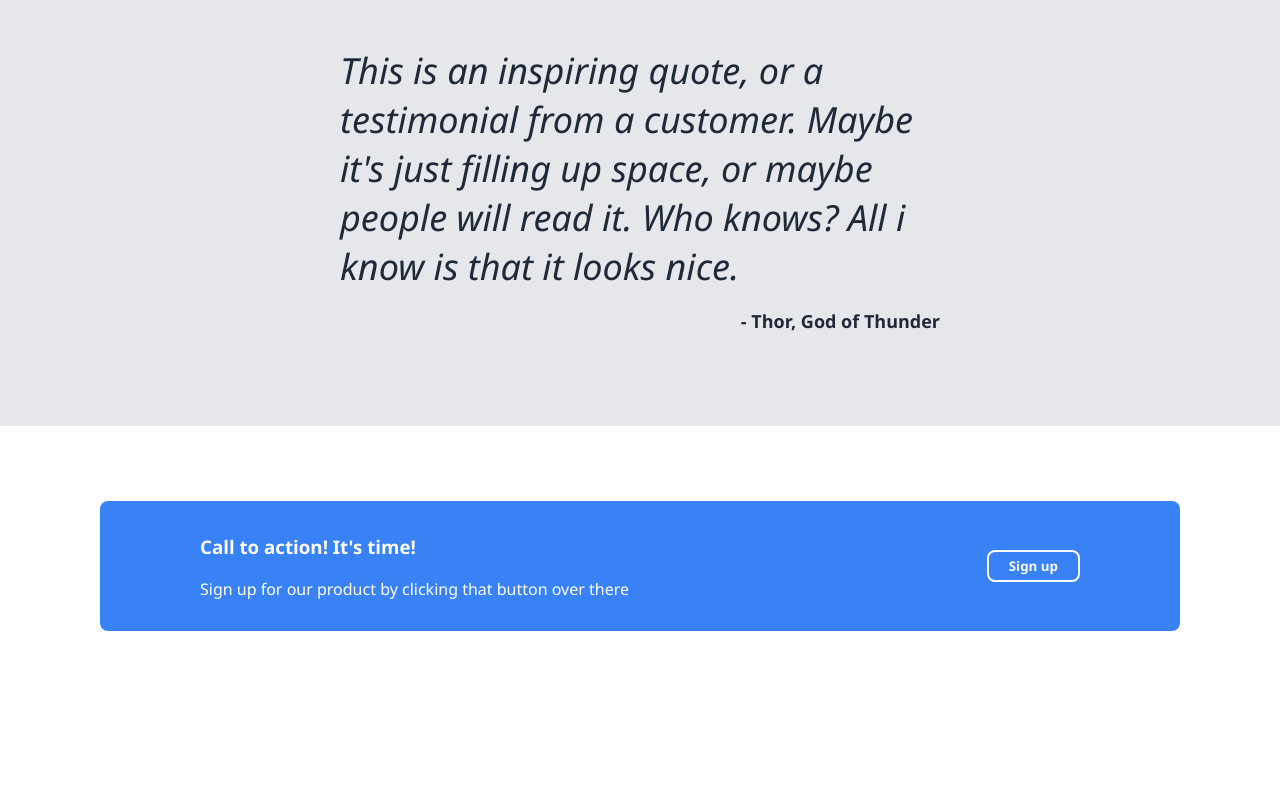
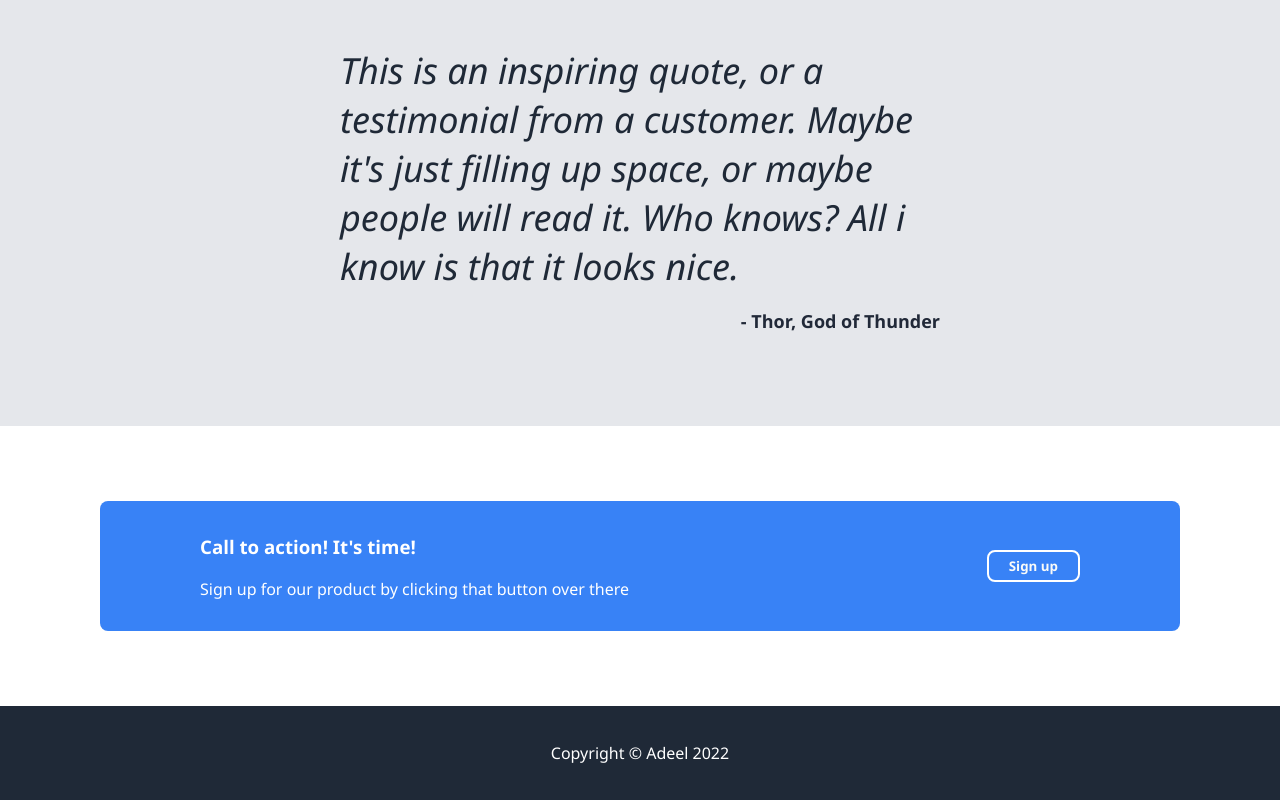
Before and after one commit to ade3l/odin-landing-page, a plain HTML site: page index.html in a window 1280 px wide. Shown: the part 1192-1992 px from the top of the page. Before the commit the page ends 1898 px from the top, so only its background shows below. Drawn offline with Linux system fonts and the light colour scheme.

Commit message:
footer completed

```diff
--- a/index.html
+++ b/index.html
@@ -68,6 +68,8 @@
 
         </div>
     </div>
-    <div class="footer"></div>
+    <div class="footer">
+        <p>Copyright © Adeel 2022</p>
+    </div>
 </body>
 </html>
--- a/style.css
+++ b/style.css
@@ -137,3 +137,12 @@ button{
     border-style: solid;
     align-self: center;
 }
+
+.footer{
+    background-color: #1F2937;
+    padding: 20px 0;
+    color: white;
+    display: flex;
+    justify-content: center;
+    align-items: center;
+}
```
